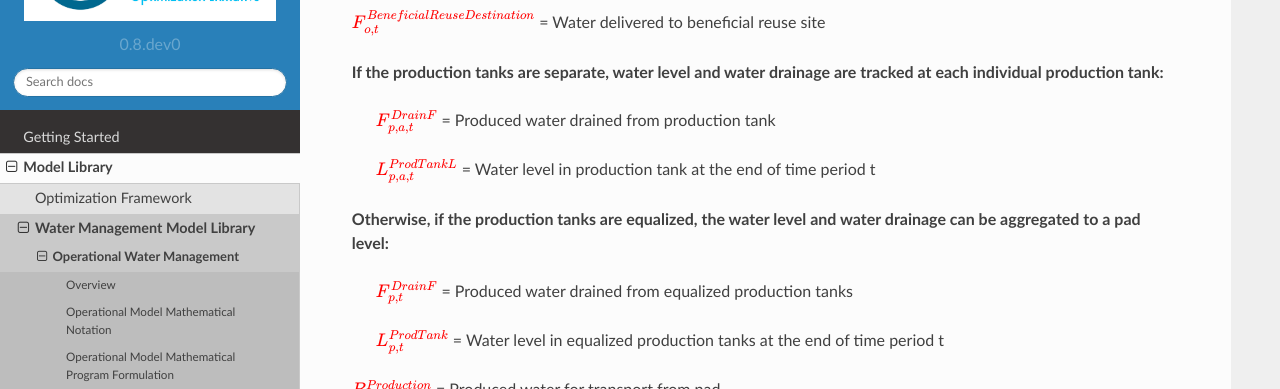
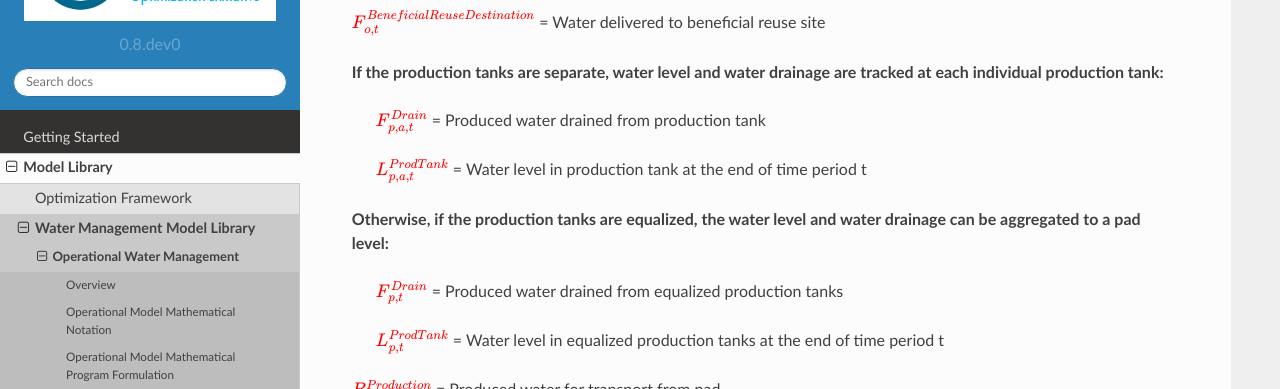
Before and after one commit to project-pareto/project-pareto, a Sphinx documentation site: the page built from docs/model_library/operational_water_management/index.rst, in a window 1280 px wide and 900 px high, scrolled down 3260 px. Shown: the part 149-538 px from the top of the window. Built offline with Sphinx 7.4.7 and the Read the Docs theme 2.0.0, drawn with Linux system fonts in a browser that asks for light colours.

Commit message:
Minor cleanups in code and documentation

```diff
--- a/docs/model_library/operational_water_management/index.rst
+++ b/docs/model_library/operational_water_management/index.rst
@@ -151,13 +151,13 @@ Operational Model Mathematical Notation
 
 **If the production tanks are separate, water level and water drainage are tracked at each individual production tank:**
 
-    :math:`\textcolor{red}{F_{p,a,t}^{DrainF}}` =                       Produced water drained from production tank
+    :math:`\textcolor{red}{F_{p,a,t}^{Drain}}` =                       Produced water drained from production tank
 
-    :math:`\textcolor{red}{L_{p,a,t}^{ProdTankL}}` =                   Water level in production tank at the end of time period t
+    :math:`\textcolor{red}{L_{p,a,t}^{ProdTank}}` =                   Water level in production tank at the end of time period t
 
 **Otherwise, if the production tanks are equalized, the water level and water drainage can be aggregated to a pad level:**
 
-    :math:`\textcolor{red}{F_{p,t}^{DrainF}}` =                           Produced water drained from equalized production tanks
+    :math:`\textcolor{red}{F_{p,t}^{Drain}}` =                           Produced water drained from equalized production tanks
 
     :math:`\textcolor{red}{L_{p,t}^{ProdTank}}` =                       Water level in equalized production tanks at the end of time period t
 
```
Also changed, not shown: 1 other file.
